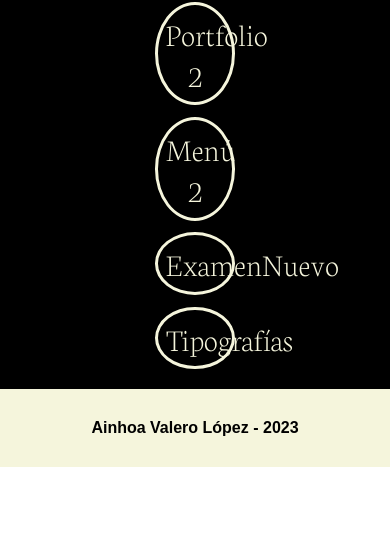
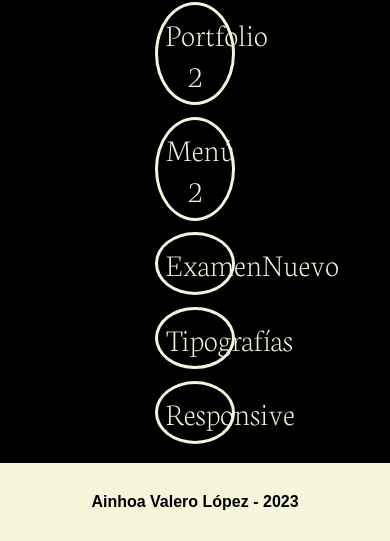
Before and after one commit to ainhoalpz/TD1_DG_2324, a plain HTML site: page index.html in a window 390 px wide. Shown: the part 719-1260 px from the top of the page. Before the commit the page ends 1186 px from the top, so only its background shows below. Drawn offline with Linux system fonts and the light colour scheme; a web font is replaced by a local one.

Commit message:
ResponsiveGit

```diff
--- a/index.html
+++ b/index.html
@@ -81,7 +81,17 @@
         <a href="Tipografias/tipografias.html">Tipografías</a>
         </li>
 
+
+        <li class="elemento">
+
+            <a href="responsive/nuevop.html">Responsive</a>
+            </li>
+
+
 </ul>
+
+
+
 
 
 </section>
```
